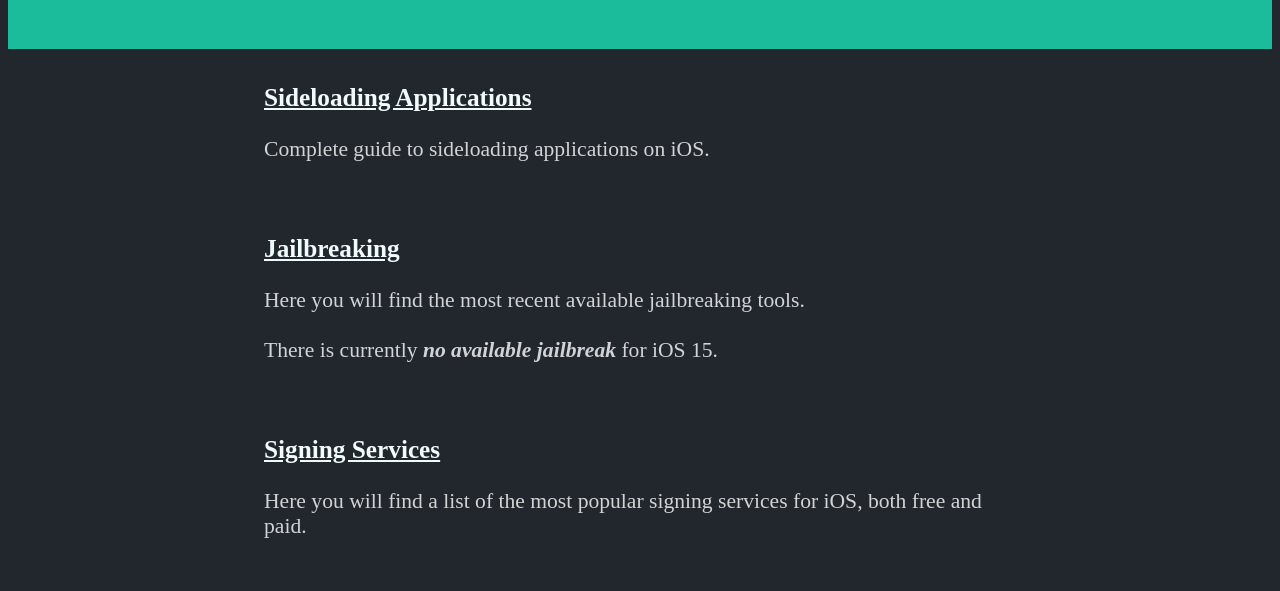
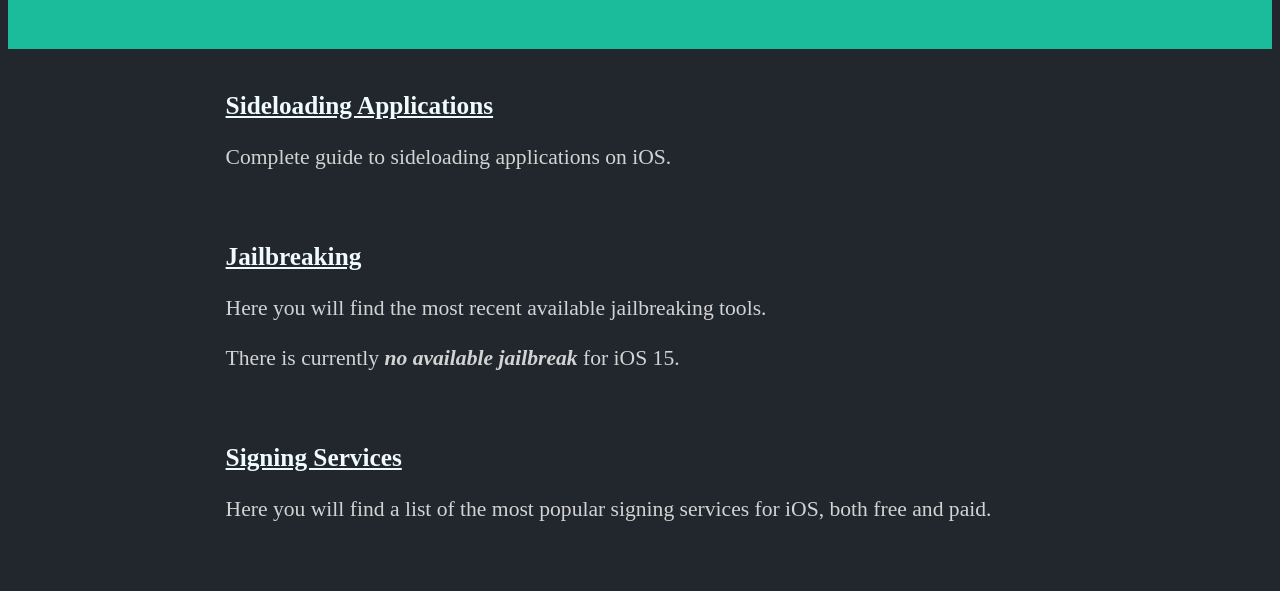
Before and after one commit to dallasco/applearchive, a plain HTML site: page index.html in a window 1280 px wide. Shown: the part 182-773 px from the top of the page. Drawn offline with Linux system fonts and the light colour scheme.

Commit message:
Update style.css

```diff
--- a/style.css
+++ b/style.css
@@ -17,9 +17,9 @@ body {
 }
 
 .mainbody {
-	padding-left: 20vw;
-	padding-right: 20vw;
-	padding-top: 1vh;
+	padding-left: 17vw;
+	padding-right: 17vw;
+	padding-top: 2vh;
 	padding-bottom: 1vh;
 	max-width: 100%;
 	font-size: 2.7vh;
```
